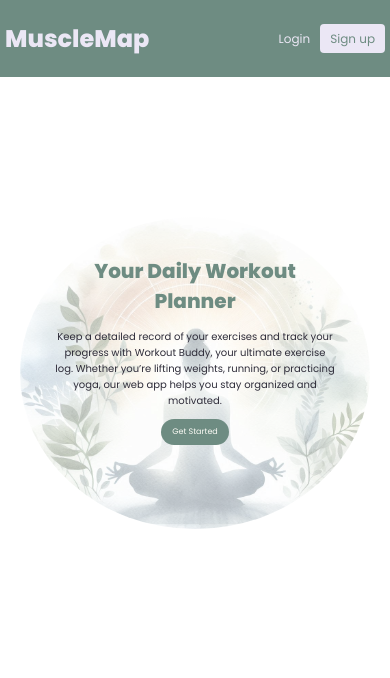
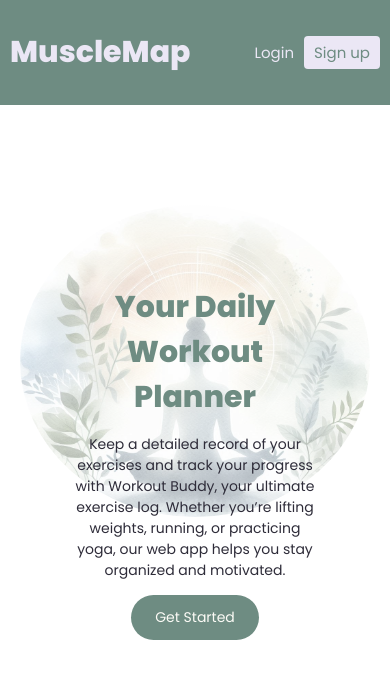
Before and after one commit to RajeevRanjan5642/workout-app, a React (Create React App) app in the folder frontend/: page / in a window 390 px wide. Shown: the top 678 px of the page. Built offline with nearby package versions, Linux system fonts and the light colour scheme.

Commit message:
fix responsiveness

```diff
--- a/frontend/src/index.css
+++ b/frontend/src/index.css
@@ -102,6 +102,7 @@ header a {
 }
 .welcome-title{
   color: #6e8c82;
+  margin: 0;
 }
 
 /* new workout form */
@@ -143,7 +144,8 @@ form button {
   color: #6e8c82;
   text-align: center;
 }
-/* #4b5e6d */
+
+/*error*/
 div.error {
   padding: 10px;
   background: #fff;
@@ -220,7 +222,6 @@ form.signup, form.login {
 }
 .edit{
   width: 100%;
-  /* margin: auto; */
 }
 .workout-edit span{
   position: absolute;
@@ -254,136 +255,35 @@ form.signup, form.login {
     font-size: 15px;
   }
   .welcome-btn {
-    padding: 10px 20px;
+    padding: 12px 24px;
     font-size: 15px;
   }
 }
+
 @media (max-width: 515px) {
   .welcome{
-    margin-top: 60px;
+    margin-top: 80px;
   }
   .welcome-content {
-    padding: 0px 40px;
-    top: 60px;
-    font-size: 13px;
+    padding: 0px 50px;
+    top: 80px;
+    font-size: 14px;
   }
   .welcome-title{
-    font-size: 25px;
+    font-size: 30px;
+    margin: 0;
   }
   .welcome-btn {
-    padding: 10px 20px;
-    font-size: 13px;
+    padding: 12px 24px;
+    font-size: 14px;
   }
   header {
-    font-size: 12px;
+    font-size: 15px;
   }
   nav button{
-    padding: 5px 10px;
+    padding: 7px 14px;
   }
   header .container{
-    padding: 5px;
+    padding: 10px;
   }
 }
-
-@media (max-width: 465px) {
-  .workout-edit{
-    width: 300px;
-  }
-}
-
-@media (max-width: 418px) {
-  .welcome{
-    margin-top: 120px;
-  }
-  .welcome-content {
-    padding: 0px 35px;
-    top: 25px;
-    font-size: 10px;
-  }
-  .welcome-title{
-    font-size: 20px;
-  }
-  .welcome-btn {
-    padding: 7px 11px;
-    font-size: 8px;
-  }
-  .workout-edit{
-    width: 250px;
-  }
-}
-
-@media(max-width:382px){
-
-  header {
-    font-size: 12px;
-  }
-  .nav-link-signup{
-    padding: 4px 8px;
-    font-size: 12px;
-  }
-  nav button{
-    padding: 4px 8px;
-  }
-  .home{
-    gap: 5px;
-  }
-  .pages{
-    padding: 8px;
-  }
-  header .container{
-    padding:4px;
-  }
-  .workout-details{
-    width: 90%;
-    font-size: 15px;
-  }
-  .workout-details span{
-    font-size: 18px;
-  }
-  .create{
-    width: 80%;
-    font-size: 15px;
-  }
-  .workout-edit{
-    width: 190px;
-    font-size: 15px;
-  }
-  .workout-edit span{
-    font-size: 18px;
-    top: 15px;
-    left: 100%;
-  }
-}
-
-@media(max-width: 351px){
-  header .container h1{
-    margin-right: 20px;
-  }
- }
-
- @media(max-width:300px){
-  .workout-edit{
-    width: 180px;
-    margin-left: 5px;
-  }
-  header .container h1{
-    margin-right: 0;
-  }
- }
-
- @media(max-width:287px){
-  .welcome{
-    margin-top: 150px;
-  }
-  .welcome-content {
-    padding: 0px 25px;
-    top: 25px;
-    font-size: 9.5px;
-  }
-  .welcome-title{
-    font-size: 15px;
-  }
-  .welcome-btn {
-    padding: 5px 10px;
-  }
- }
```
